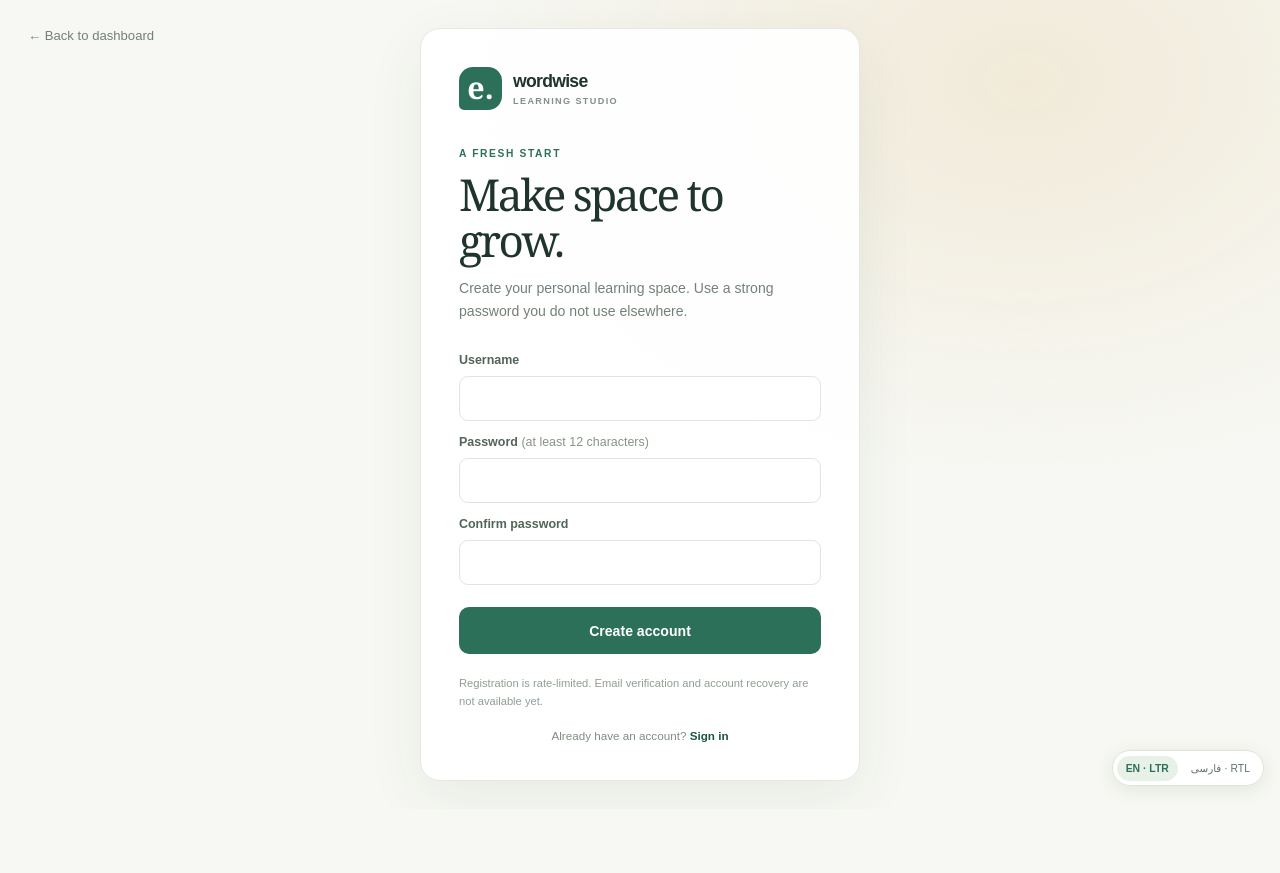
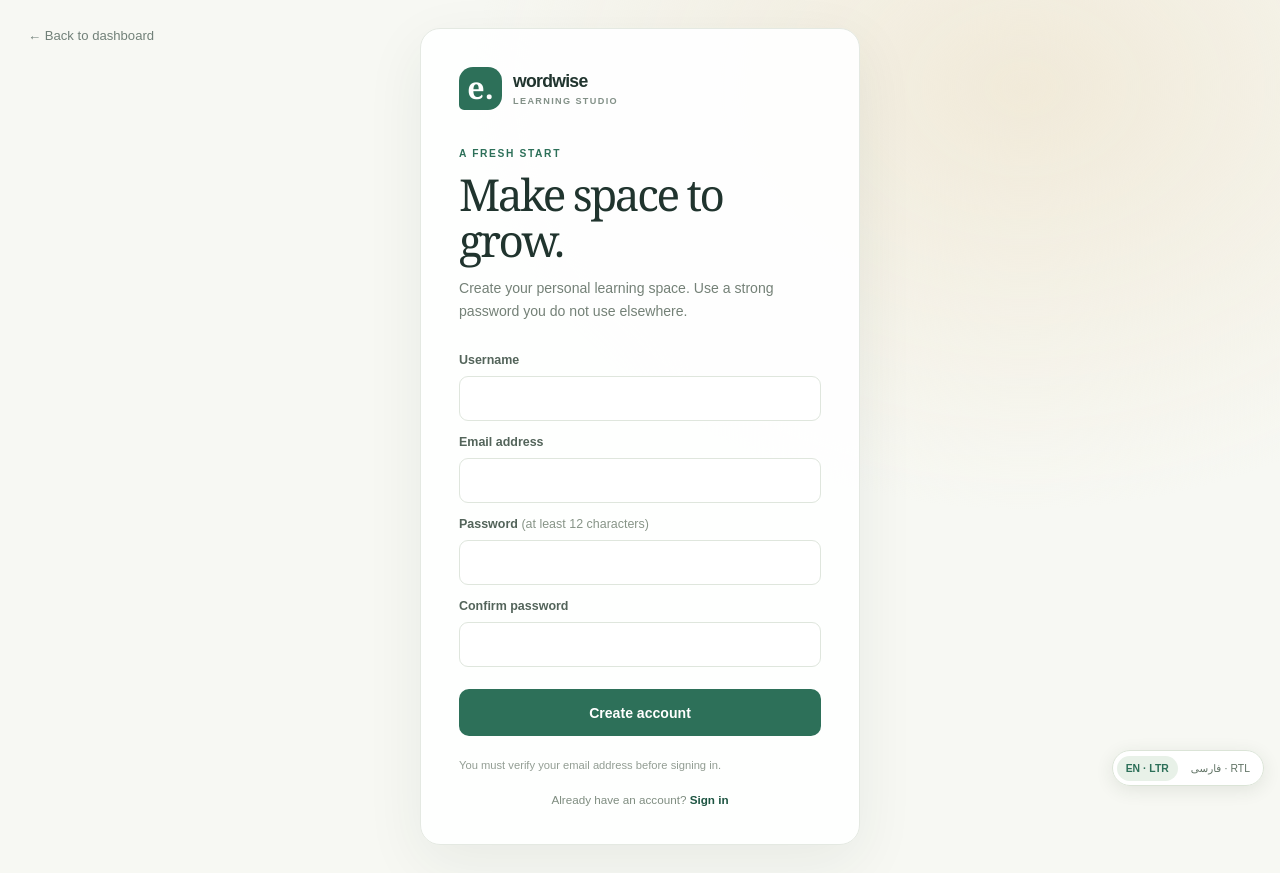
Before and after one commit to SoheilAbdollahii/english-learning-ai, a Next.js app in the folder frontend/: page /register in a window 1280 px wide. Before the commit the page ends 809 px from the top, so only its background shows below. Built offline with nearby package versions, Linux system fonts and the light colour scheme; no server answers.

Commit message:
feat: collect email and explain verification during signup

```diff
--- a/frontend/src/app/register/page.tsx
+++ b/frontend/src/app/register/page.tsx
@@ -15,6 +15,7 @@ async function getCsrfToken(): Promise<string> {
 export default function RegisterPage() {
   const { t } = useLocale();
   const [username, setUsername] = useState("");
+  const [email, setEmail] = useState("");
   const [password, setPassword] = useState("");
   const [confirmPassword, setConfirmPassword] = useState("");
   const [error, setError] = useState("");
@@ -35,16 +36,17 @@ export default function RegisterPage() {
         method: "POST",
         credentials: "same-origin",
         headers: { "Content-Type": "application/json", "X-CSRFToken": csrfToken },
-        body: JSON.stringify({ username: username.trim(), password }),
+        body: JSON.stringify({ username: username.trim(), email: email.trim(), password }),
       });
       const data = await response.json().catch(() => ({})) as {
         username?: string | string[];
+        email?: string | string[];
         password?: string[];
         detail?: string;
         status?: string;
       };
       if (!response.ok) {
-        const fieldError = Array.isArray(data.password) ? data.password[0] : Array.isArray(data.username) ? data.username[0] : undefined;
+        const fieldError = Array.isArray(data.password) ? data.password[0] : Array.isArray(data.username) ? data.username[0] : Array.isArray(data.email) ? data.email[0] : undefined;
         throw new Error(fieldError ?? data.detail ?? "We couldn't create your account.");
       }
       setCreatedUsername(typeof data.username === "string" ? data.username : username.trim().toLowerCase());
@@ -69,7 +71,8 @@ export default function RegisterPage() {
           <div className="register-success" role="status">
             <p className="eyebrow login-eyebrow">ACCOUNT CREATED</p>
             <h1 id="register-title">{t("Welcome")}, <em>{createdUsername}.</em></h1>
-            <p className="login-description">{t("Your account is ready. Sign in to start saving your English practice.")}</p>
+            <p className="login-description">{t("Your account was created. Check your email and open the verification link before signing in.")}</p>
+            <p className="login-footnote"><Link href="/verify-email/resend">{t("Resend verification email")}</Link></p>
             <Link className="login-submit register-login-link" href="/login">{t("Continue to sign in")}</Link>
           </div>
         ) : (
@@ -80,6 +83,8 @@ export default function RegisterPage() {
             <form className="login-form" onSubmit={handleSubmit}>
               <label htmlFor="register-username">{t("Username")}</label>
               <input id="register-username" lang="en" dir="ltr" name="username" autoComplete="username" value={username} onChange={(event) => setUsername(event.target.value)} required maxLength={150} minLength={1} />
+              <label htmlFor="register-email">{t("Email address")}</label>
+              <input id="register-email" type="email" dir="ltr" name="email" autoComplete="email" value={email} onChange={(event) => setEmail(event.target.value)} required maxLength={254} />
               <label htmlFor="register-password">{t("Password")} <span>({t("at least 12 characters")})</span></label>
               <input id="register-password" dir="ltr" name="password" type="password" autoComplete="new-password" value={password} onChange={(event) => setPassword(event.target.value)} required minLength={12} />
               <label htmlFor="register-confirm-password">{t("Confirm password")}</label>
@@ -87,7 +92,7 @@ export default function RegisterPage() {
               {error && <p className="login-error" role="alert">{error}</p>}
               <button className="login-submit" type="submit" disabled={busy}>{busy ? "Creating account…" : t("Create account")}</button>
             </form>
-            <p className="login-footnote">Registration is rate-limited. {t("Email verification and account recovery are not available yet.")}</p>
+            <p className="login-footnote">{t("You must verify your email address before signing in.")}</p>
             <p className="register-switch">{t("Already have an account?")} <Link href="/login">Sign in</Link></p>
           </>
         )}
```
